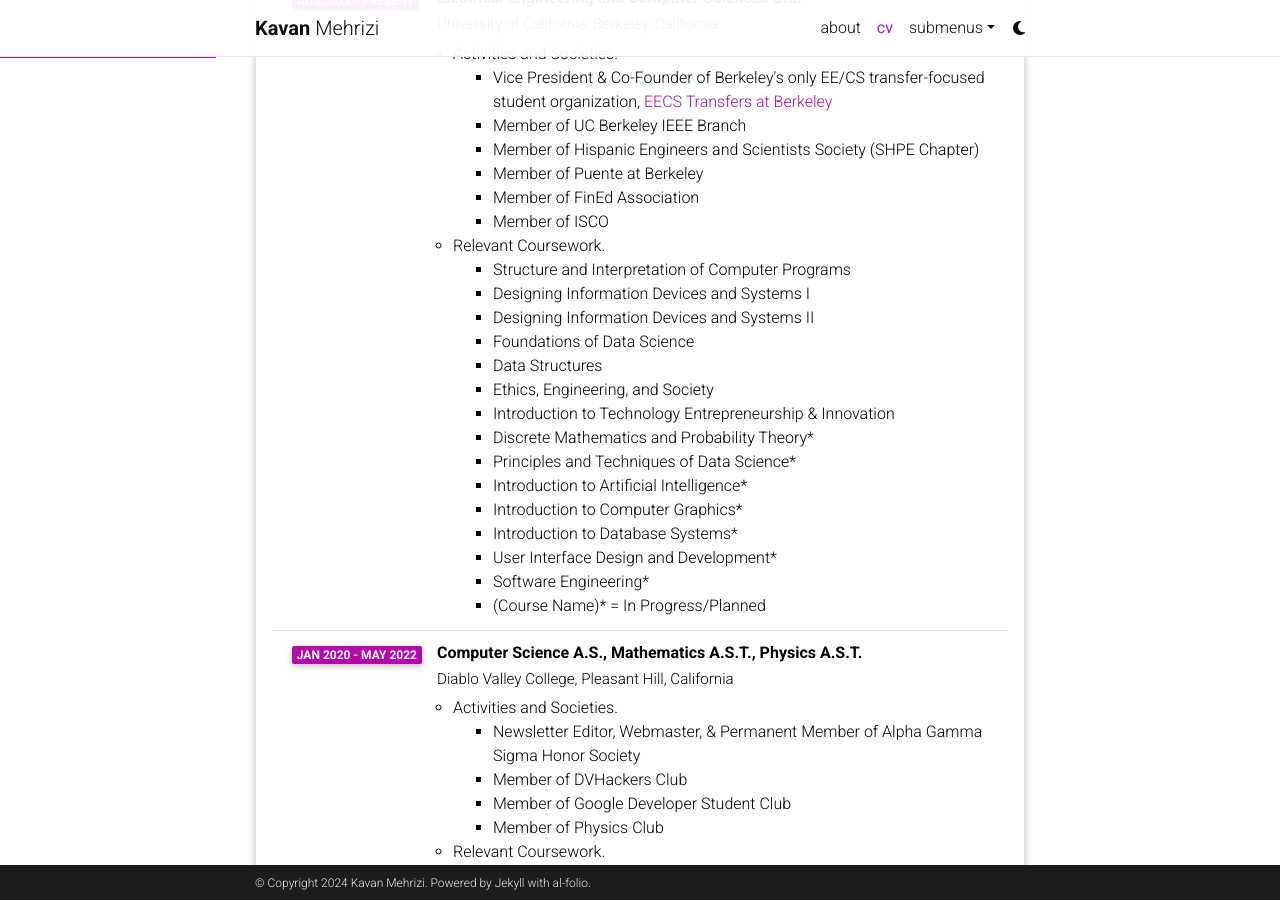
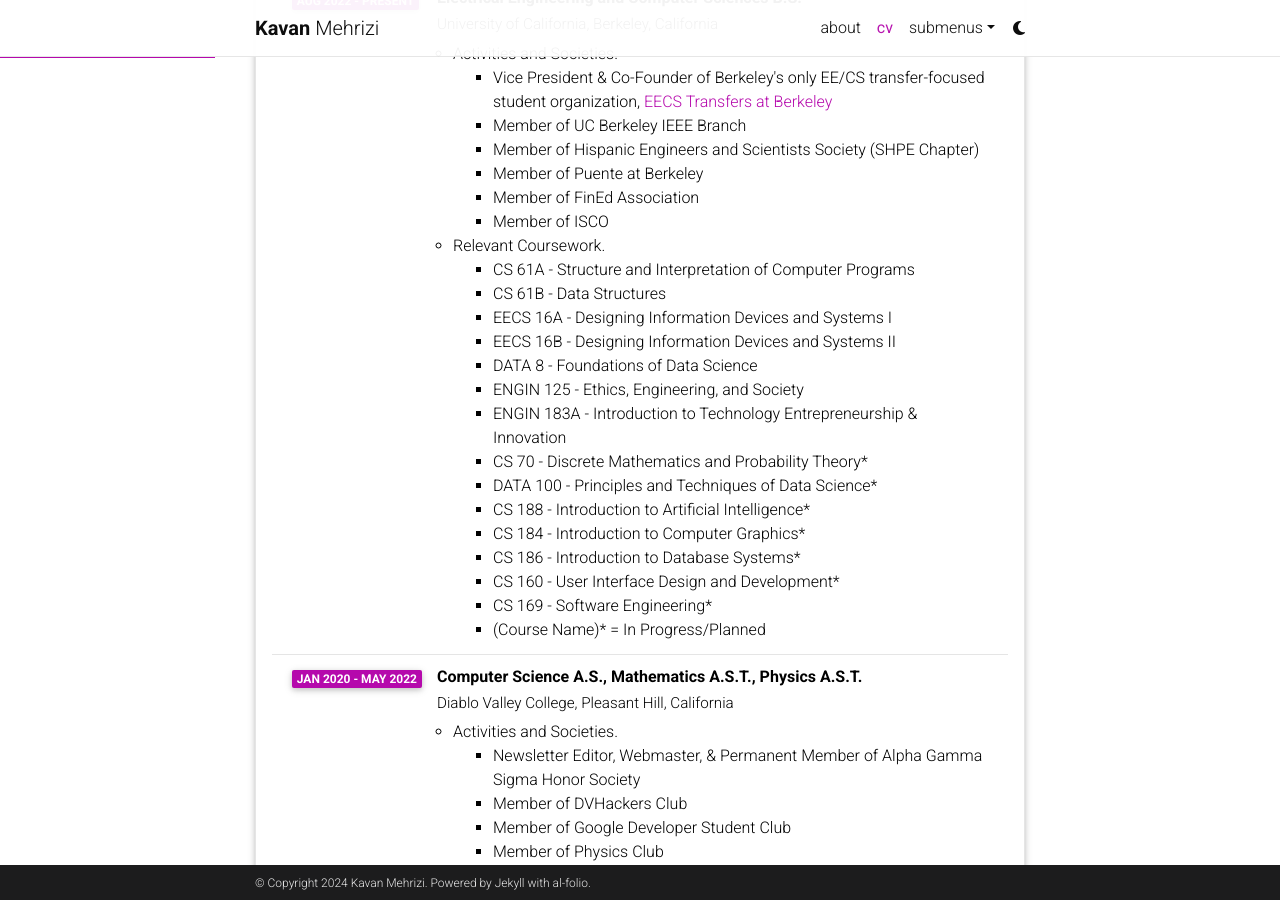
Before and after one commit to KavanMehrizi/kavanmehrizi.github.io, a Jekyll site: the page built from _pages/cv.md, in a window 1280 px wide and 900 px high, scrolled down 511 px. Built offline with Jekyll 4.4.1, drawn with Linux system fonts in a browser that asks for light colours; comment, search, counter and statistics services are not loaded; a style sheet for code colours, icons or effects is not loaded.

Commit message:
updated CV and resume

```diff
--- a/_data/cv.yml
+++ b/_data/cv.yml
@@ -27,20 +27,20 @@
             - Member of ISCO
         - title: Relevant Coursework.
           contents:
-            - Structure and Interpretation of Computer Programs
-            - Designing Information Devices and Systems I
-            - Designing Information Devices and Systems II
-            - Foundations of Data Science
-            - Data Structures
-            - Ethics, Engineering, and Society
-            - Introduction to Technology Entrepreneurship & Innovation
-            - Discrete Mathematics and Probability Theory*
-            - Principles and Techniques of Data Science*
-            - Introduction to Artificial Intelligence*
-            - Introduction to Computer Graphics*
-            - Introduction to Database Systems*
-            - User Interface Design and Development*
-            - Software Engineering*
+            - CS 61A - Structure and Interpretation of Computer Programs
+            - CS 61B - Data Structures
+            - EECS 16A - Designing Information Devices and Systems I
+            - EECS 16B - Designing Information Devices and Systems II
+            - DATA 8 - Foundations of Data Science
+            - ENGIN 125 - Ethics, Engineering, and Society
+            - ENGIN 183A - Introduction to Technology Entrepreneurship & Innovation
+            - CS 70 - Discrete Mathematics and Probability Theory*
+            - DATA 100 - Principles and Techniques of Data Science*
+            - CS 188 - Introduction to Artificial Intelligence*
+            - CS 184 - Introduction to Computer Graphics*
+            - CS 186 - Introduction to Database Systems*
+            - CS 160 - User Interface Design and Development*
+            - CS 169 - Software Engineering*
 
             - (Course Name)* = In Progress/Planned
     - title: Computer Science A.S., Mathematics A.S.T., Physics A.S.T.
```
Also changed, not shown: 2 other files.
